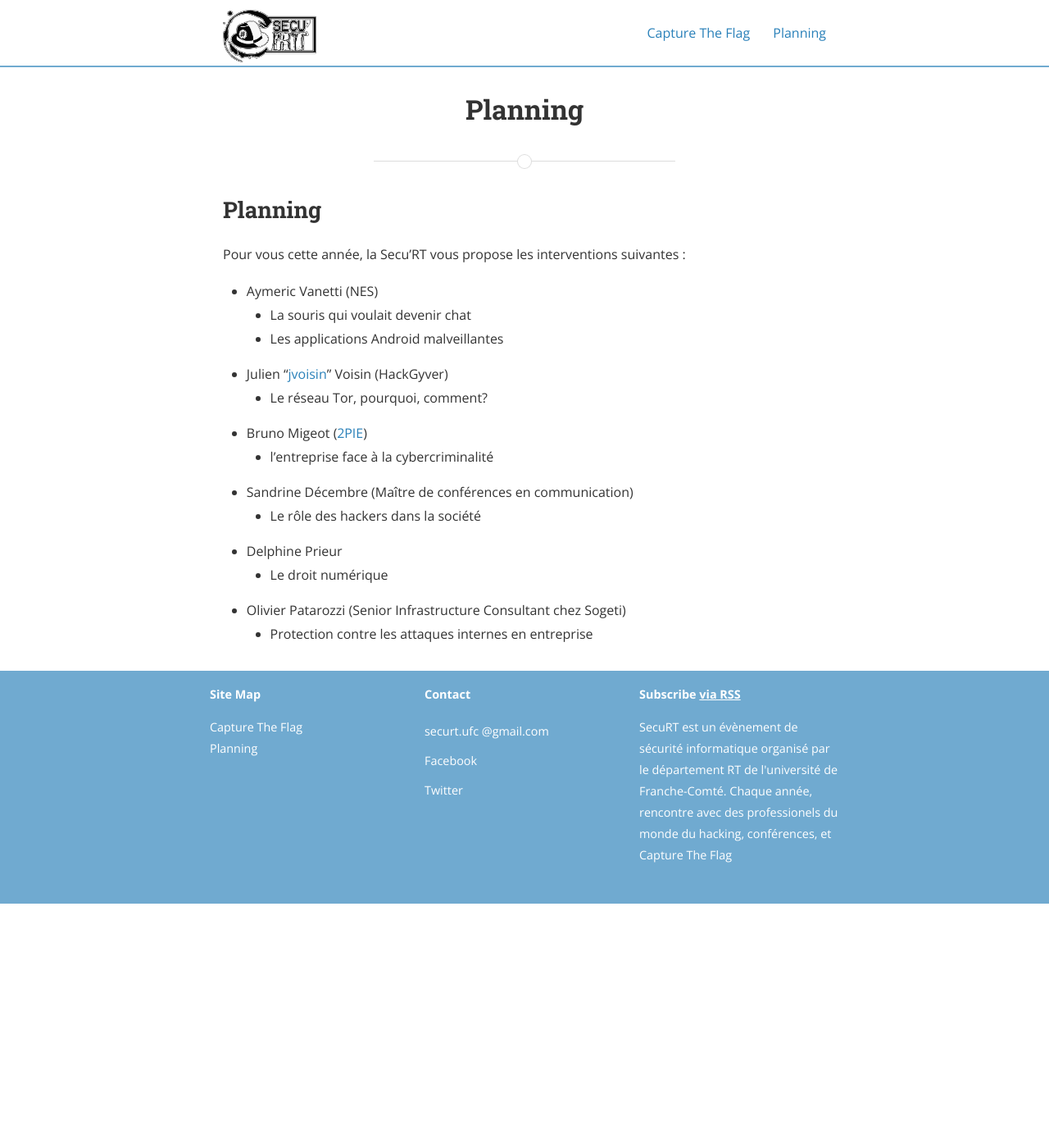
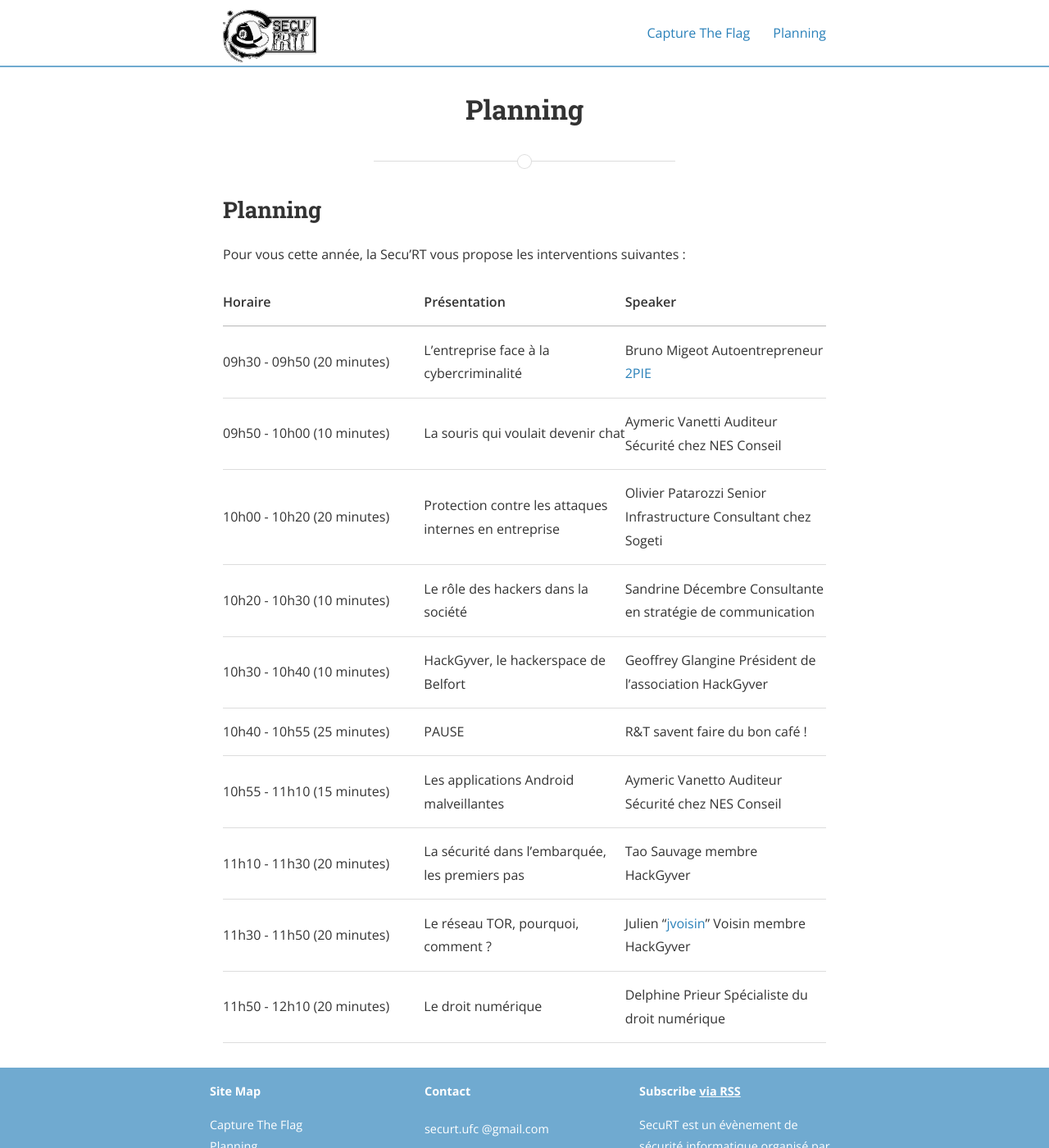
Before and after one commit to SecuRT/securt.github.io, a Jekyll site: the page built from planning.md, in a window 1280 px wide and 1400 px high. Shown: the whole window at 82% size. Built offline with Jekyll 4.4.1, drawn with Linux system fonts in a browser that asks for light colours; nearby versions of some CDN libraries.

Commit message:
[planning] Details of the different talks with updated info.

```diff
--- a/planning.md
+++ b/planning.md
@@ -8,21 +8,15 @@ permalink: /planning/
 
 Pour vous cette année, la Secu'RT vous propose les interventions suivantes :
 
-- Aymeric Vanetti (NES)
-  - La souris qui voulait devenir chat
-  - Les applications Android malveillantes
-
-- Julien "[jvoisin]( https://dustri.org/ )" Voisin (HackGyver)
-  - Le réseau Tor, pourquoi, comment?
-
-- Bruno Migeot ([2PIE]( http://www.2pie.fr/ ))
-  - l'entreprise face à la cybercriminalité
-
-- Sandrine Décembre (Maître de conférences en communication)
-  - Le rôle des hackers dans la société
-
-- Delphine Prieur
-  - Le droit numérique
-
-- Olivier Patarozzi (Senior Infrastructure Consultant chez Sogeti)
-  - Protection contre les attaques internes en entreprise
+| Horaire                    | Présentation                                          | Speaker                                                           |
+|----------------------------|-------------------------------------------------------|-------------------------------------------------------------------|
+| 09h30 - 09h50 (20 minutes) | L'entreprise face à la cybercriminalité               | Bruno Migeot Autoentrepreneur [2PIE]( http://www.2pie.fr/ )       |
+| 09h50 - 10h00 (10 minutes) | La souris qui voulait devenir chat                    | Aymeric Vanetti Auditeur Sécurité chez NES Conseil                |
+| 10h00 - 10h20 (20 minutes) | Protection contre les attaques internes en entreprise | Olivier Patarozzi Senior Infrastructure Consultant chez Sogeti    |
+| 10h20 - 10h30 (10 minutes) | Le rôle des hackers dans la société                   | Sandrine Décembre Consultante en stratégie de communication       |
+| 10h30 - 10h40 (10 minutes) | HackGyver, le hackerspace de Belfort                  | Geoffrey Glangine Président de l'association HackGyver            |
+| 10h40 - 10h55 (25 minutes) | PAUSE                                                 | R&T savent faire du bon café !                                    |
+| 10h55 - 11h10 (15 minutes) | Les applications Android malveillantes                | Aymeric Vanetto Auditeur Sécurité chez NES Conseil                |
+| 11h10 - 11h30 (20 minutes) | La sécurité dans l'embarquée, les premiers pas        | Tao Sauvage membre HackGyver                                      |
+| 11h30 - 11h50 (20 minutes) | Le réseau TOR, pourquoi, comment ?                    | Julien "[jvoisin]( https://dustri.org/ )" Voisin membre HackGyver |
+| 11h50 - 12h10 (20 minutes) | Le droit numérique                                    | Delphine Prieur Spécialiste du droit numérique                    |
```
